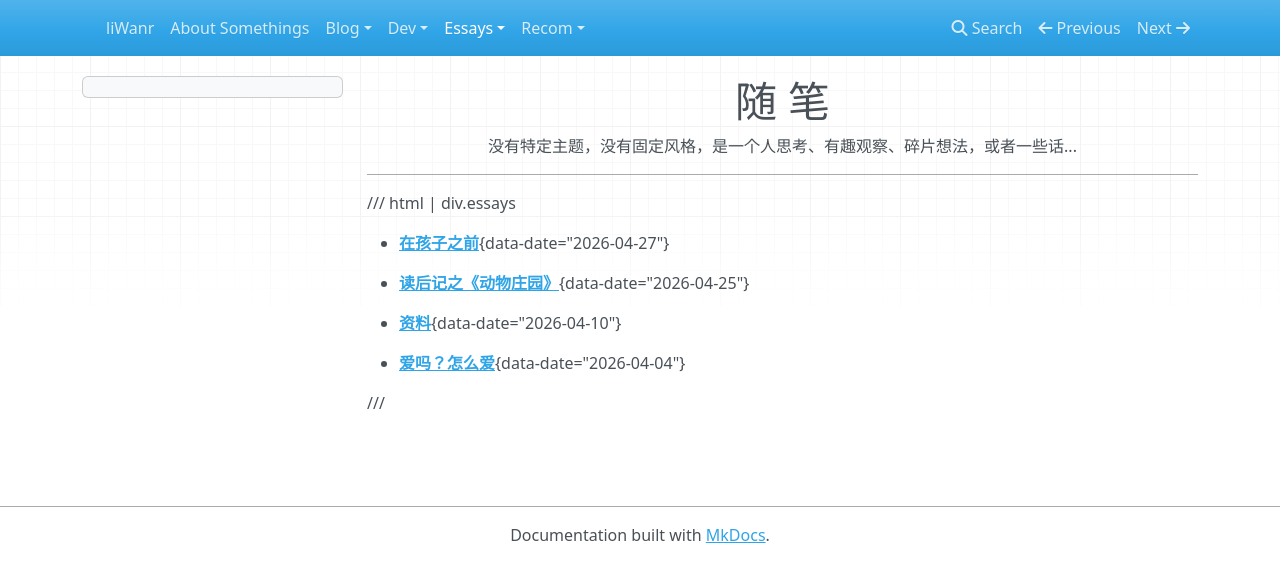
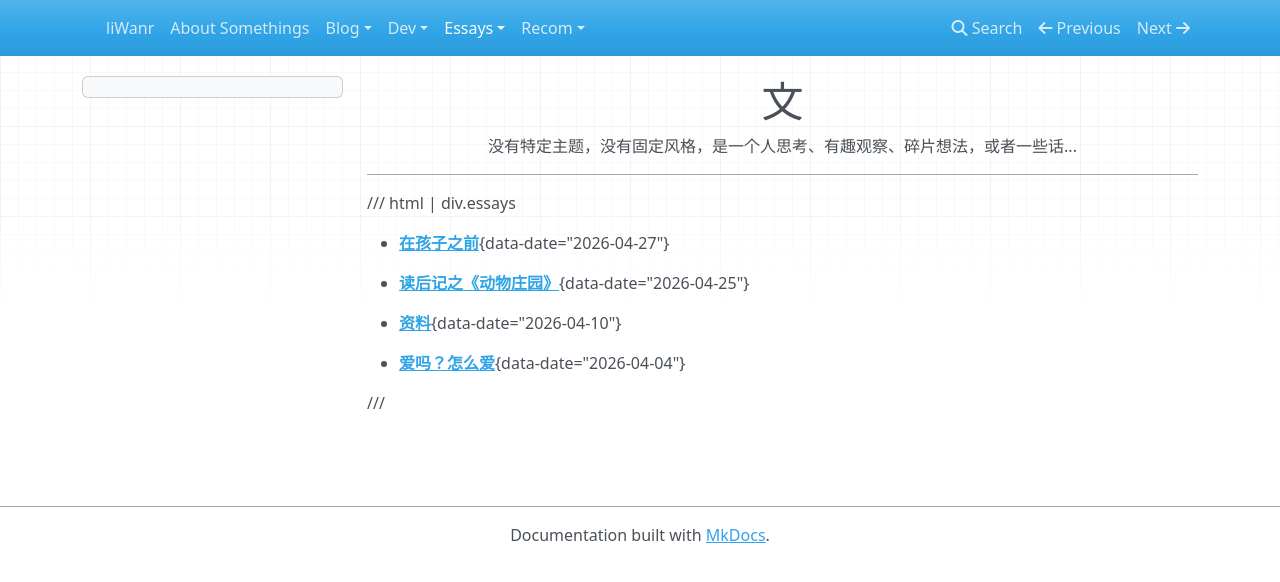
Before and after one commit to liWanr/liWanr.github.io, an MkDocs documentation site: the page built from docs/essays/index.md, in a window 1280 px wide. Shown: the top 582 px of the page. Built offline with MkDocs 1.6.1, drawn with Linux system fonts in a browser that asks for light colours; nearby versions of some CDN libraries.

Commit message:
fix: 修改《随笔》为《文》

```diff
--- a/docs/essays/index.md
+++ b/docs/essays/index.md
@@ -8,7 +8,7 @@ hide:
     - footer
 ---
 
-<h1 align="center">随 笔</h1>
+<h1 align="center">文</h1>
 
 <p align="center">没有特定主题，没有固定风格，是一个人思考、有趣观察、碎片想法，或者一些话...</p>
 
```
